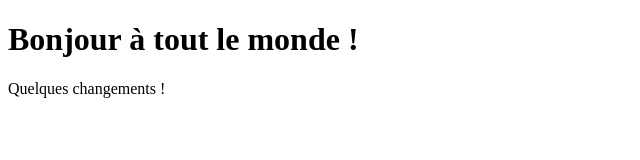
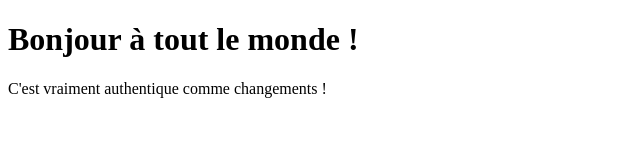
Before and after one commit to e-baron/web2, a plain HTML site: page module1/ex01/index.html in a window 1280 px wide. Shown: the whole page, without its empty margins (0-640 px from the left). Drawn offline with Linux system fonts and the light colour scheme.

Commit message:
update : ex01 almost complete

```diff
--- a/module1/ex01/index.html
+++ b/module1/ex01/index.html
@@ -8,6 +8,6 @@
 </head>
 <body>
     <h1>Bonjour à tout le monde !</h1>
-    <p>Quelques changements !</p>
+    <p>C'est vraiment authentique comme changements !</p>
 </body>
 </html>
--- a/module1/ex01/index.js
+++ b/module1/ex01/index.js
@@ -1 +1,2 @@
+// Please include this script within index.html !
 document.alert('hi!');
```
